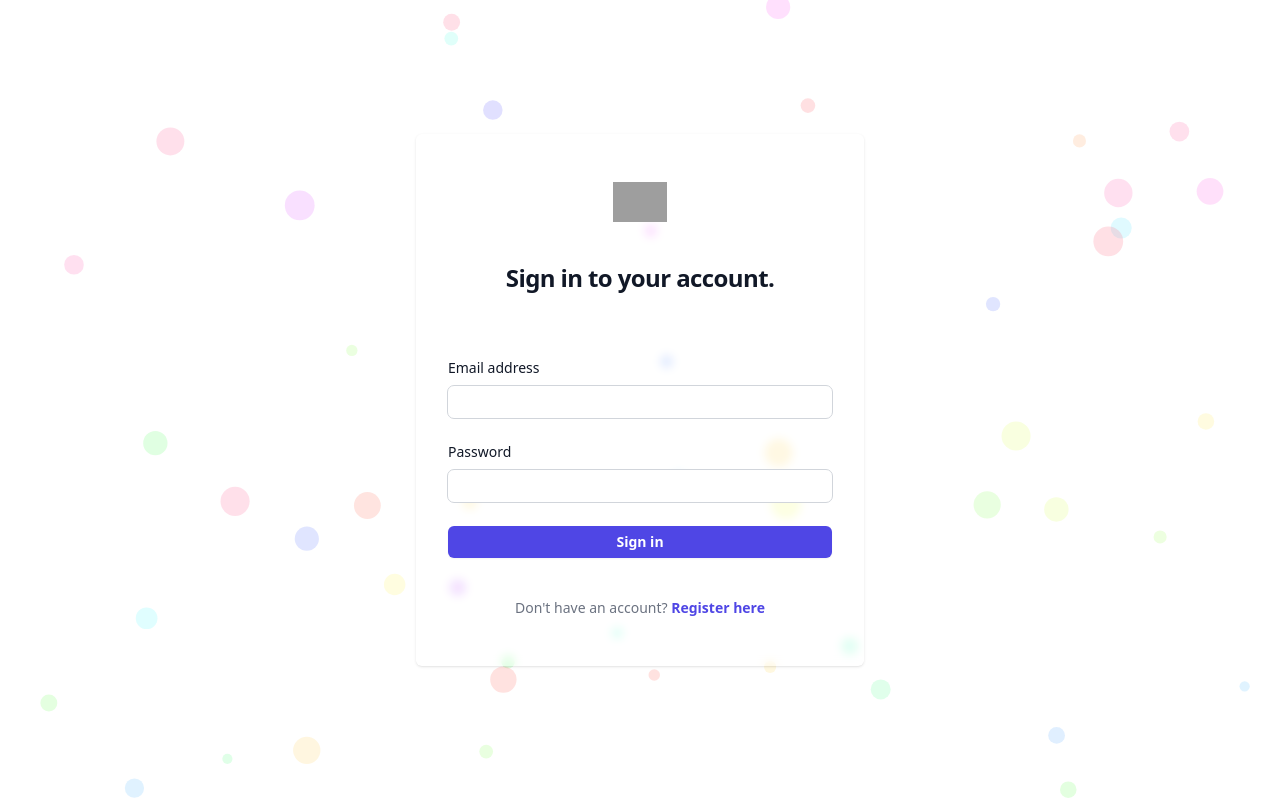
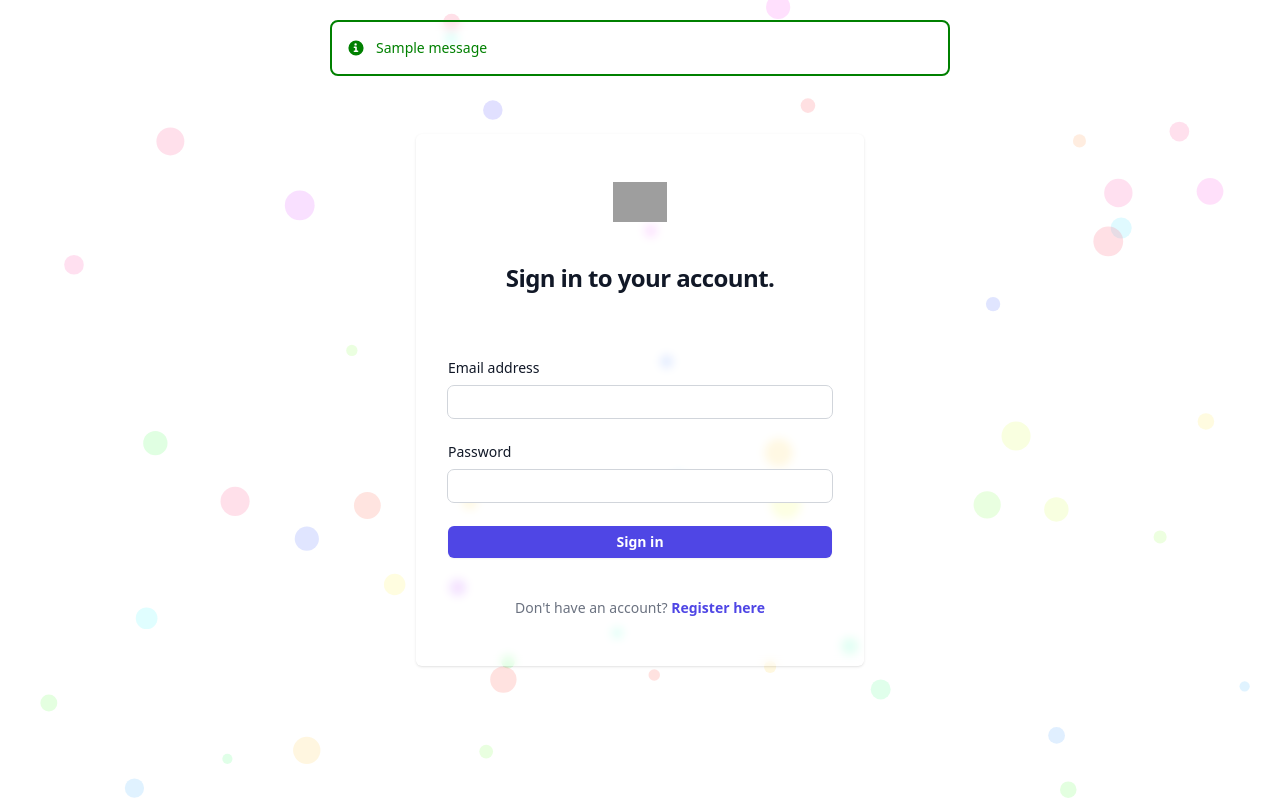
Before and after one commit to bennyboy15/consignment_parts, a Flask app: page /login in a window 1280 px wide. Run offline with Flask 3, Linux system fonts and the light colour scheme; tables that the repository leaves empty hold one stand-in row (values such as "Sample post"); one stand-in notice (Sample message) is shown; some libraries are stand-ins or nearby versions; grey boxes are pictures that could not be loaded.

Commit message:
Flash messages

```diff
--- a/application/static/css/base.css
+++ b/application/static/css/base.css
@@ -1,3 +1,47 @@
 .shadow-center {
     box-shadow: 0 0 5px rgba(0,0,0,0.5);
 }
+
+/* General flash message styling */
+.flashes {
+    position: fixed;
+    top: 0;
+    left:25%;
+    width: 50%;
+    list-style-type: none;
+    padding: 10px;
+    margin: 10px 0;
+    z-index: 50;
+}
+
+/* Success message */
+.success {
+    color: green;
+    border: 2px solid green;
+    padding: 10px;
+    border-radius: 5px;
+}
+
+/* Danger message */
+.danger {
+    color: rgb(101, 1, 1);
+    border: 2px solid rgb(101, 1, 1);
+    padding: 10px;
+    border-radius: 5px;
+}
+
+/* Warning message */
+.warning {
+    color: orange;
+    border: 2px solid orange;
+    padding: 10px;
+    border-radius: 5px;
+}
+
+/* Info message */
+.info {
+    color: white;
+    background-color: blue;
+    padding: 10px;
+    border-radius: 5px;
+}
--- a/application/templates/auth_base.html
+++ b/application/templates/auth_base.html
@@ -5,10 +5,29 @@
     <meta name="viewport" content="width=device-width, initial-scale=1.0" />
     <title>{% block title %}{% endblock %}</title>
     <script src="https://cdn.tailwindcss.com"></script>
+    <link rel="stylesheet" href="{{ url_for('static', filename='css/base.css') }}">
   </head>
 
   <body class="min-h-screen flex items-center justify-center">
     <canvas id="backgroundCanvas" class="z-100 fixed"></canvas>
+
+    {% with messages = get_flashed_messages(with_categories=true) %}
+    {% if messages %}
+        <ul class="flashes">
+            {% for category, message in messages %}
+            <div class="{{ category }} flex items-center p-4 mb-4 text-sm rounded-lg bg-white/10 backdrop-blur-sm" role="alert">
+              <svg class="shrink-0 inline w-4 h-4 me-3" aria-hidden="true" xmlns="http://www.w3.org/2000/svg" fill="currentColor" viewBox="0 0 20 20">
+                <path d="M10 .5a9.5 9.5 0 1 0 9.5 9.5A9.51 9.51 0 0 0 10 .5ZM9.5 4a1.5 1.5 0 1 1 0 3 1.5 1.5 0 0 1 0-3ZM12 15H8a1 1 0 0 1 0-2h1v-3H8a1 1 0 0 1 0-2h2a1 1 0 0 1 1 1v4h1a1 1 0 0 1 0 2Z"/>
+              </svg>
+              <span class="sr-only">Info</span>
+              <div>
+                <span class="font-medium">{{ message }}</span>
+              </div>
+            </div>
+            {% endfor %}
+        </ul>
+    {% endif %}
+    {% endwith %}
 
     <!-- AUTH CONTAINER -->
     <div
--- a/application/templates/base.html
+++ b/application/templates/base.html
@@ -11,7 +11,6 @@
 </head>
 
 <body class="h-full">
-
     <!-- Nav Bar -->
     <nav class="bg-gray-800 z-50">
         <div class="mx-auto px-2 sm:px-6 lg:px-8">
--- a/routes.py
+++ b/routes.py
@@ -51,10 +51,15 @@ def register_routes(app, db):
         logout_user()
         return redirect(url_for('login'))
 
-    #@app.route("/register", methods=['GET', 'POST'])
-    #def register():
+    @app.route("/register", methods=['GET', 'POST'])
+    def register():
         form = RegisterForm()
         if request.method == "POST":
+            if request.form['username'] and request.form['password']:
+                if User.query.filter(User.username == request.form['username']).first():
+                    flash("User already exists!", "danger")
+                    return redirect(url_for("register"))
+
             new_user = User(
                 username=request.form['username'],
                 password=bcrypt.generate_password_hash(request.form['password']).decode('utf-8'),
@@ -64,24 +69,20 @@ def register_routes(app, db):
             try:
                 db.session.add(new_user)
                 db.session.commit()
+                flash("Successfully created new user!", "success")
                 return redirect(url_for("login"))
             except:
-                flash("Error when registering")
-                return redirect(url_for("register"), form=form)
+                flash("Error when registering", "danger")
+                return redirect(url_for("register"))
 
         return render_template('register.html', form=form)
 
-    @app.route("/register", methods=['GET', 'POST'])
-    def register():
+    #@app.route("/register", methods=['GET', 'POST'])
+    #def register():
         form = RegisterForm()
-        if request.method == 'POST':
+        if request.method == "POST":
+            print(f"--------\n{form.username.data}\n{form.password.data}\n---------------")
             if form.validate_on_submit():
-                # Check if user already exists
-                existing_user = User.query.filter_by(username=form.username.data).first()
-                if existing_user:
-                    flash("Email already registered. Please log in or use a different email.", "warning")
-                    return redirect(url_for("register"))
-
                 # Create new user
                 new_user = User(
                     username=form.username.data,
@@ -95,6 +96,7 @@ def register_routes(app, db):
                     flash("Registration successful! Please log in.", "success")
                     return redirect(url_for("login"))
                 except Exception as e:
+                    print("ERROR:", e)
                     flash("An error occurred during registration. Please try again.", "danger")
                     return render_template('register.html', form=form)
         return render_template('register.html', form=form)
```
